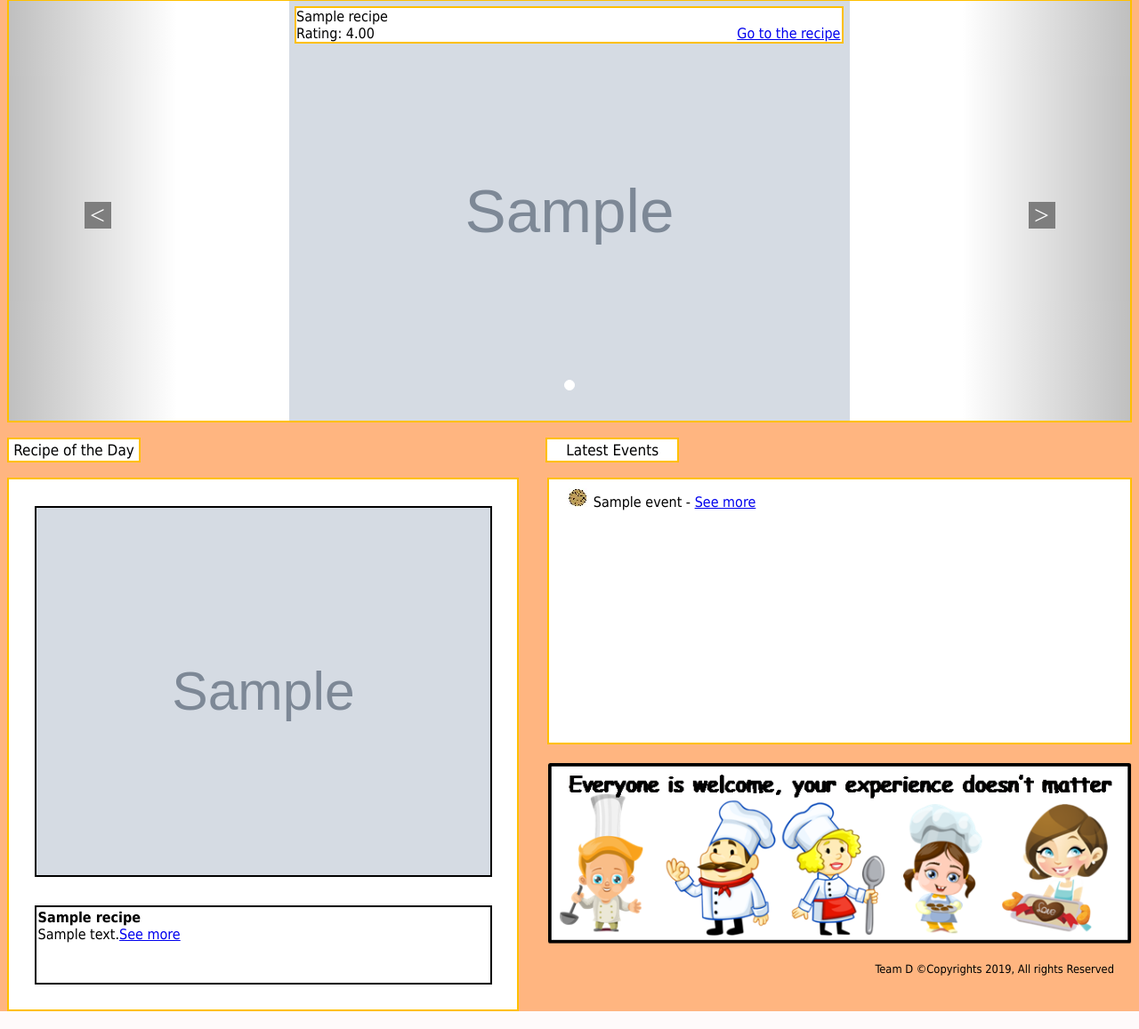
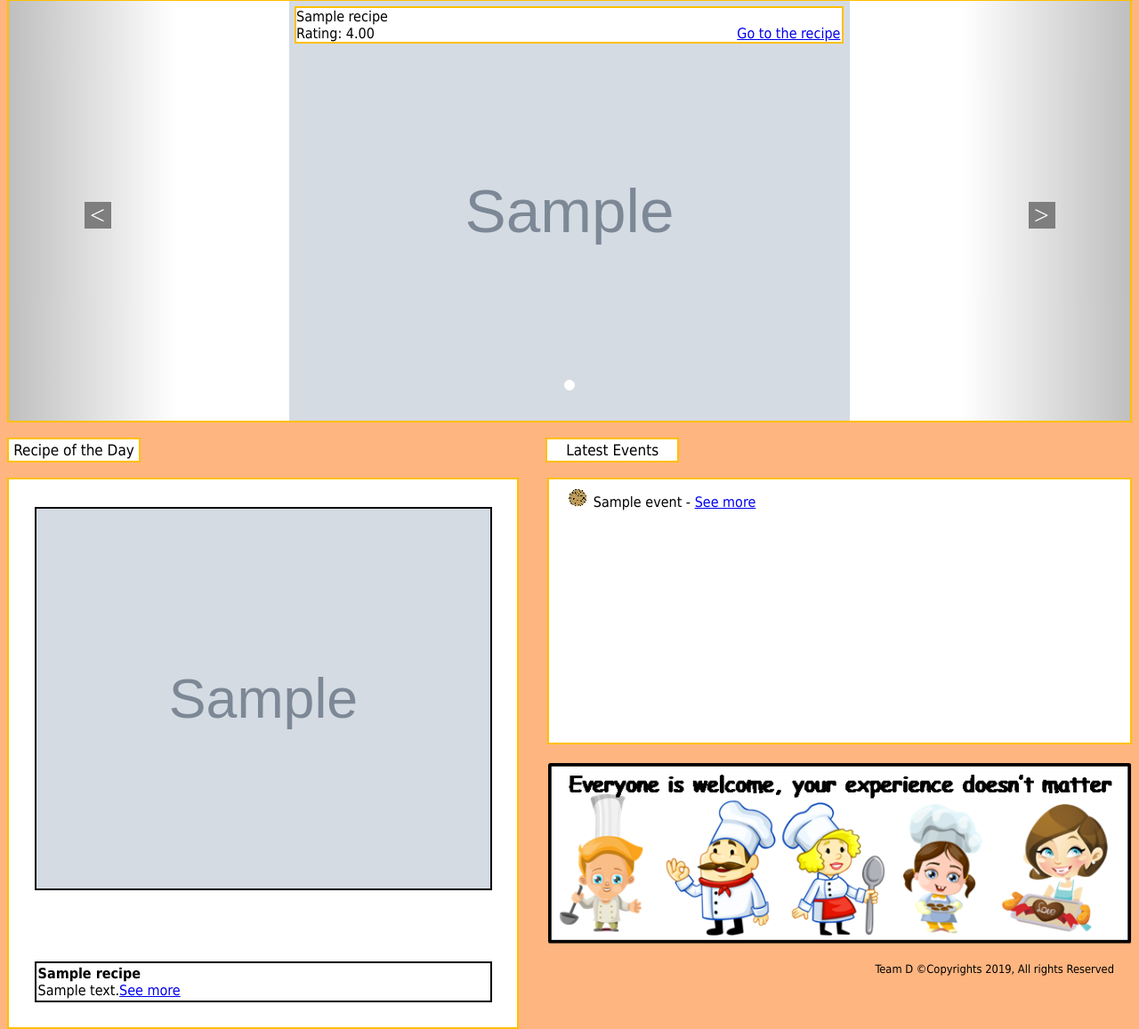
Before and after one commit to princesszet/sweetbook_project, a Django app: page / in a window 1280 px wide. Shown: the part 170-1327 px from the top of the page at 89% size. Run offline with Django 3.2, Linux system fonts and the light colour scheme; tables that the repository leaves empty hold one stand-in row (values such as "Sample post"); grey boxes marked "Sample" are stand-in pictures; some libraries are stand-ins or nearby versions.

Commit message:
Err in home.html and .css

```diff
--- a/sweetbook_project/static/css/home.css
+++ b/sweetbook_project/static/css/home.css
@@ -107,7 +107,7 @@ input{
 
 #recipeofday{
 	position: relative;
-	height: 600px;
+	height: 620px;
 	width: 45.5%;
 	border: 2px solid #ffc000;
 	background-color: white;
@@ -131,7 +131,7 @@ input{
 	bottom: 2%;
 	left: 5%;
 	width: 90%;
-	height: 15%;
+	height: auto;
 }
 
 #no-recipe{
--- a/sweetbook_project/templates/sweetbook/home.html
+++ b/sweetbook_project/templates/sweetbook/home.html
@@ -75,7 +75,7 @@
 		<div id="recipeofday">
 			{% if recipeofday %}
 				<img src="{{MEDIA_URL}}{{recipeofday.picture}}" alt="{{recipeofday.name}}" onerror="this.onerror=null;this.src='{% static 'images/default.jpg' %}';">
-				<p><b>{{recipeofday.name}}</b><br/>{{recipeofday.description | truncatechars:220}}<a href="{% url 'sweetbook:chosen_recipe' recipe.recipe_slug %}">See more</a></p>
+				<p><b>{{recipeofday.name}}</b><br/>{{recipeofday.description | truncatechars:220}}<a href="{% url 'sweetbook:chosen_recipe' recipeofday.recipe_slug %}">See more</a></p>
 			{% else %}
 				<p id="no-recipe">No recipe of the day.</p>
 			{% endif %}
```
